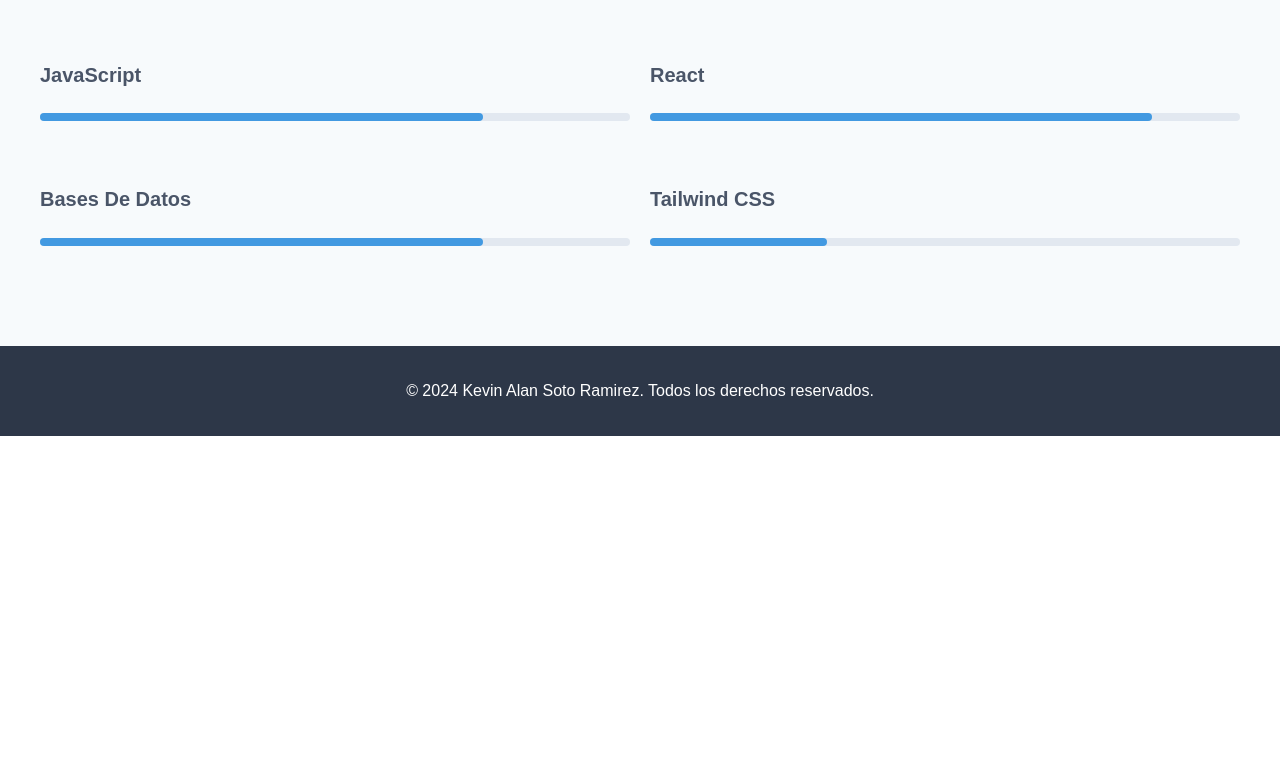
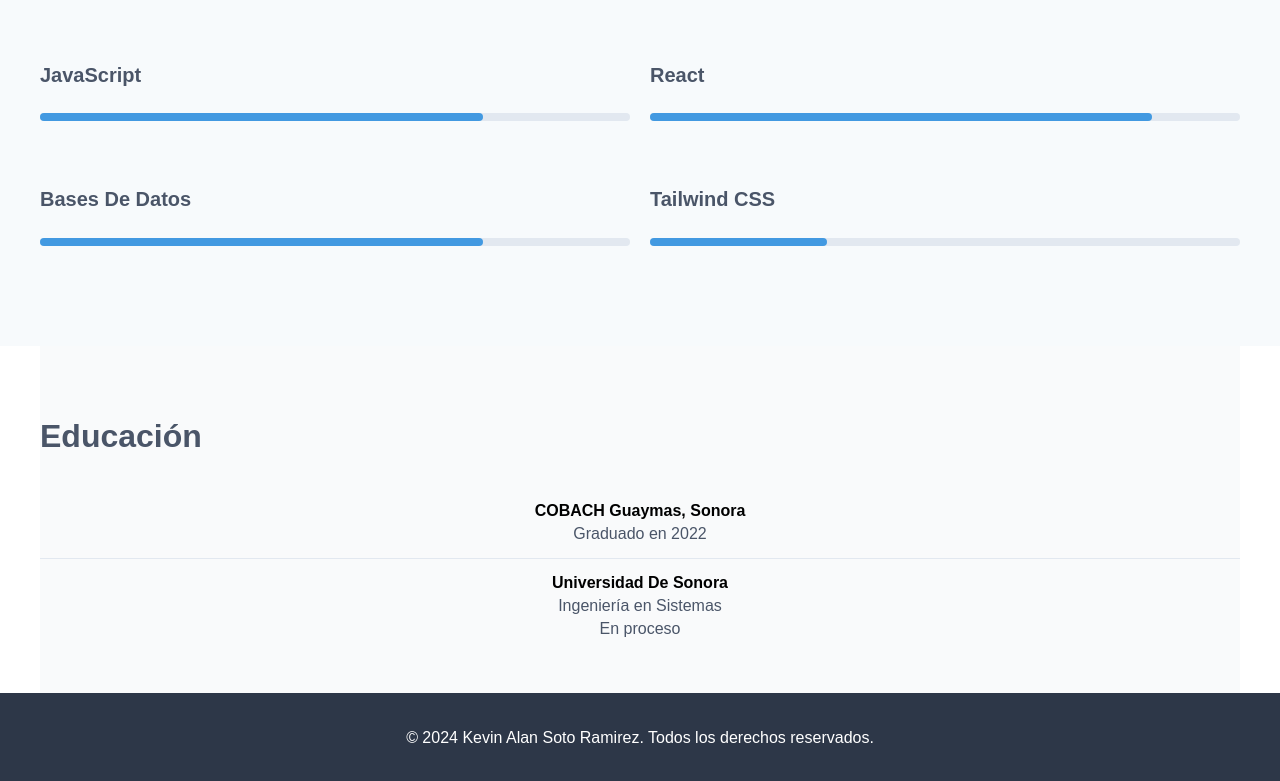
Before and after one commit to KevinA017/Portafolio, a plain HTML site: page index.html in a window 1280 px wide. Shown: the part 1845-2626 px from the top of the page. Before the commit the page ends 2281 px from the top, so only its background shows below. Drawn offline with Linux system fonts and the light colour scheme.

Commit message:
Educacion

```diff
--- a/index.html
+++ b/index.html
@@ -51,7 +51,7 @@
                 <h2 class="video-title">Bienvenido a Mi Portafolio</h2>
                 <div class="video-container">
                     <iframe
-                        src="https://www.youtube.com/embed/your-video-id"
+                        src="src/VideoCV.mp4"
                         frameborder="0"
                         allowfullscreen>
                     </iframe>
@@ -114,6 +114,22 @@
             </div>
         </section>
 
+        <!-- Education Section -->
+        <section class="container mx-auto py-20" id="education">
+            <h3 class="title">Educación</h3>
+            <div class="max-w-2xl mx-auto">
+                <div class="education-item">
+                    <h4 class="text-xl font-semibold text-gray-800">COBACH Guaymas, Sonora</h4>
+                    <p class="text-gray-600">Graduado en 2022</p>
+                </div>
+                <div class="education-item">
+                    <h4 class="text-xl font-semibold text-gray-800">Universidad De Sonora</h4>
+                    <p class="text-gray-600">Ingeniería en Sistemas</p>
+                    <p class="text-gray-600">En proceso</p>
+                </div>
+            </div>
+        </section>
+
         <!-- Footer -->
         <footer>
             <p>&copy; 2024 Kevin Alan Soto Ramirez. Todos los derechos reservados.</p>
--- a/styles.css
+++ b/styles.css
@@ -417,3 +417,27 @@ footer {
     border-radius: 8px; /* Bordes redondeados */
     box-shadow: 0 4px 8px rgba(0, 0, 0, 0.1);
 }
+#education {
+    background-color: #f9fafb; /* Color de fondo */
+    padding: 40px 0; /* Espaciado superior e inferior */
+}
+
+.education-item {
+    border-bottom: 1px solid #e2e8f0; /* Línea separadora */
+    padding: 15px 0; /* Espaciado superior e inferior en cada ítem */
+    text-align: center; /* Centrar el texto */
+}
+
+.education-item:last-child {
+    border-bottom: none; /* Eliminar la línea del último ítem */
+}
+
+.education-item h4 {
+    font-weight: 600; /* Peso de la fuente */
+    margin: 0; /* Eliminar márgenes predeterminados */
+}
+
+.education-item p {
+    margin: 5px 0 0; /* Espaciado entre los párrafos */
+    color: #4a5568; /* Color gris oscuro */
+}
```
